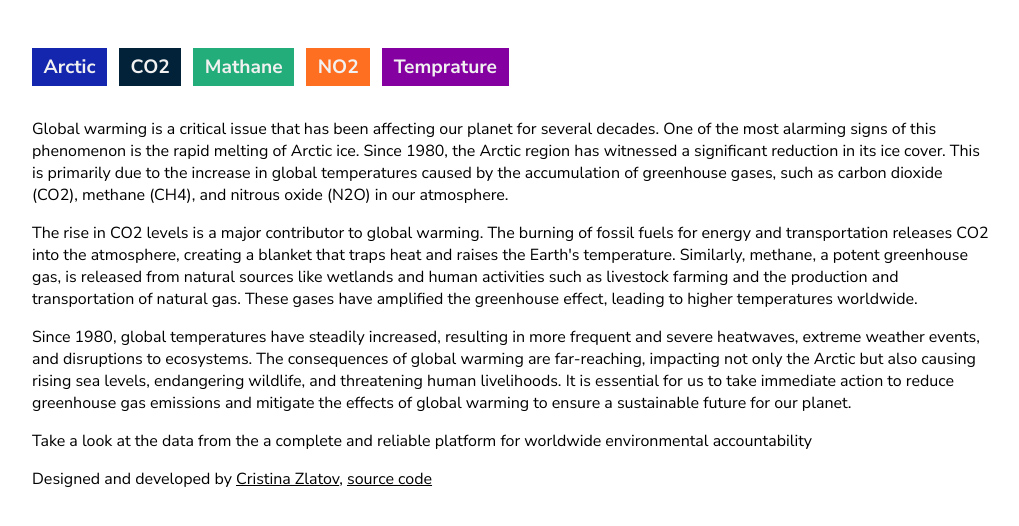
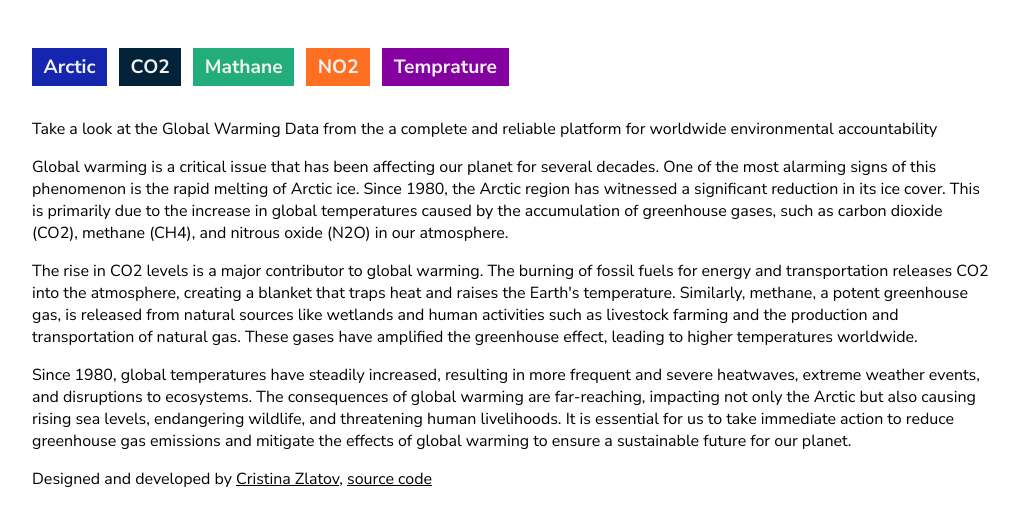
Before and after one commit to C-ZLTV/global-warming-charts-angular, an Angular app: page /homepage in a window 1280 px wide. Shown: the top 526 px of the page, without its empty margins (128-1147 px from the left). Built offline with nearby package versions, Linux system fonts and the light colour scheme; what ng2-charts would draw is missing.

Commit message:
hp wrapper added

```diff
--- a/src/app/components/homepage/homepage.component.html
+++ b/src/app/components/homepage/homepage.component.html
@@ -1,7 +1,9 @@
-<p>Global warming is a critical issue that has been affecting our planet for several decades. One of the most alarming signs of this phenomenon is the rapid melting of Arctic ice. Since 1980, the Arctic region has witnessed a significant reduction in its ice cover. This is primarily due to the increase in global temperatures caused by the accumulation of greenhouse gases, such as carbon dioxide (CO2), methane (CH4), and nitrous oxide (N2O) in our atmosphere.</p>
+<div class="homepage-wrapper">
+    <p>Take a look at the Global Warming Data from the a complete and reliable platform for worldwide environmental accountability</p>
 
-<p>The rise in CO2 levels is a major contributor to global warming. The burning of fossil fuels for energy and transportation releases CO2 into the atmosphere, creating a blanket that traps heat and raises the Earth's temperature. Similarly, methane, a potent greenhouse gas, is released from natural sources like wetlands and human activities such as livestock farming and the production and transportation of natural gas. These gases have amplified the greenhouse effect, leading to higher temperatures worldwide.</p>
+    <p>Global warming is a critical issue that has been affecting our planet for several decades. One of the most alarming signs of this phenomenon is the rapid melting of Arctic ice. Since 1980, the Arctic region has witnessed a significant reduction in its ice cover. This is primarily due to the increase in global temperatures caused by the accumulation of greenhouse gases, such as carbon dioxide (CO2), methane (CH4), and nitrous oxide (N2O) in our atmosphere.</p>
 
-<p>Since 1980, global temperatures have steadily increased, resulting in more frequent and severe heatwaves, extreme weather events, and disruptions to ecosystems. The consequences of global warming are far-reaching, impacting not only the Arctic but also causing rising sea levels, endangering wildlife, and threatening human livelihoods. It is essential for us to take immediate action to reduce greenhouse gas emissions and mitigate the effects of global warming to ensure a sustainable future for our planet.</p>
+    <p>The rise in CO2 levels is a major contributor to global warming. The burning of fossil fuels for energy and transportation releases CO2 into the atmosphere, creating a blanket that traps heat and raises the Earth's temperature. Similarly, methane, a potent greenhouse gas, is released from natural sources like wetlands and human activities such as livestock farming and the production and transportation of natural gas. These gases have amplified the greenhouse effect, leading to higher temperatures worldwide.</p>
 
-<p>Take a look at the data from the a complete and reliable platform for worldwide environmental accountability</p>
+    <p>Since 1980, global temperatures have steadily increased, resulting in more frequent and severe heatwaves, extreme weather events, and disruptions to ecosystems. The consequences of global warming are far-reaching, impacting not only the Arctic but also causing rising sea levels, endangering wildlife, and threatening human livelihoods. It is essential for us to take immediate action to reduce greenhouse gas emissions and mitigate the effects of global warming to ensure a sustainable future for our planet.</p>
+</div>
```
